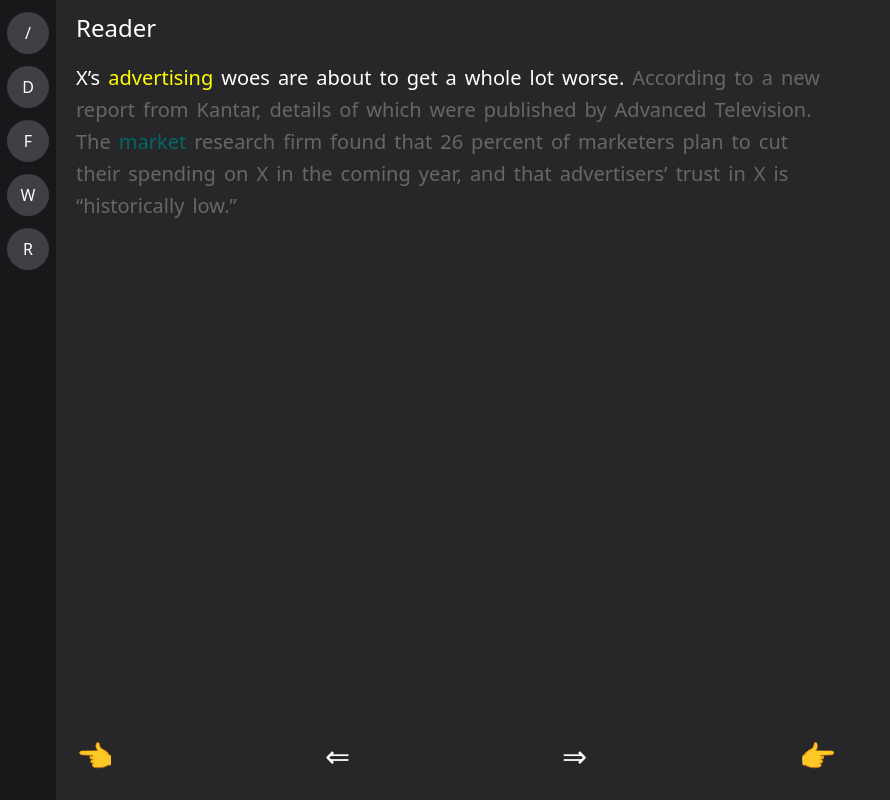
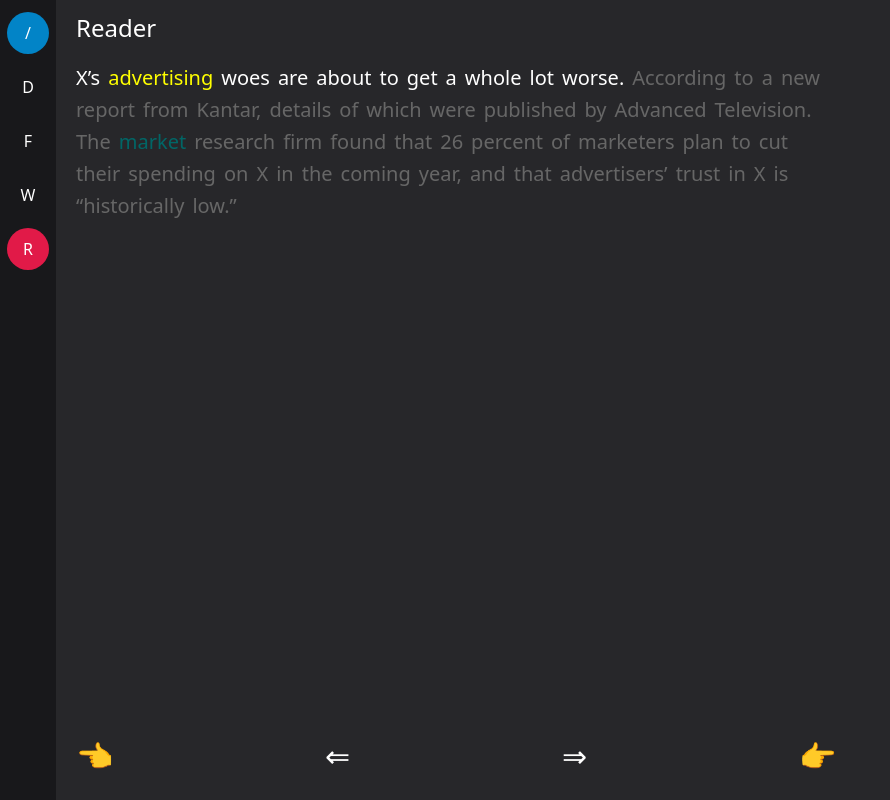
Before and after one commit to na-ah/WordBucket, a Next.js app: page /reader in a window 1280 px wide. Shown: the whole page, without its empty margins (0-890 px from the left). Built offline with nearby package versions, Linux system fonts and the light colour scheme.

Commit message:
feat: sidebarのボタンの変更が反映されるように

```diff
--- a/components/Template/Area/Sidebar.tsx
+++ b/components/Template/Area/Sidebar.tsx
@@ -16,7 +16,7 @@
           <SideBarButton
             text="D"
             link="/dashboard"
-            color="rose"
+            color="blue"
           />
           <SideBarButton
             text="F"
--- a/components/shared/SideBarButton.tsx
+++ b/components/shared/SideBarButton.tsx
@@ -1,4 +1,5 @@
 import Link from "next/link";
+import { useRouter } from "next/router";
 
 export default function SideBarButton({
   text,
@@ -12,15 +13,27 @@
   handleClick?: () => void;
 }) {
   const colors: { [key: string]: string } = {
-    blue: "hover:bg-sky-600",
-    lime: "hover:bg-lime-600",
-    rose: "hover:bg-rose-600",
+    blue: "#0284c7",
+    lime: "#65a30d",
+    rose: "#e11a48",
   };
+  const router = useRouter();
+  const bgColor = () => {
+    if (router.pathname.indexOf(link) > -1) {
+      return `${colors[color]}`;
+    } else {
+      return "inherit";
+    }
+  };
+
+  console.log(router.pathname.indexOf(link) === -1);
+
   return (
     <>
       <Link
         href={link}
-        className={`bg-zinc-700 rounded-full flex justify-center items-center aspect-square w-3/4 transition-all duration-50  hover:cursor-pointer ${colors[color]}`}
+        className={`bg-zinc-700 rounded-full flex justify-center items-center aspect-square w-3/4 transition-all duration-50  hover:cursor-pointer`}
+        style={{ backgroundColor: bgColor() }}
         onClick={handleClick}
       >
         <li>{text}</li>
```
